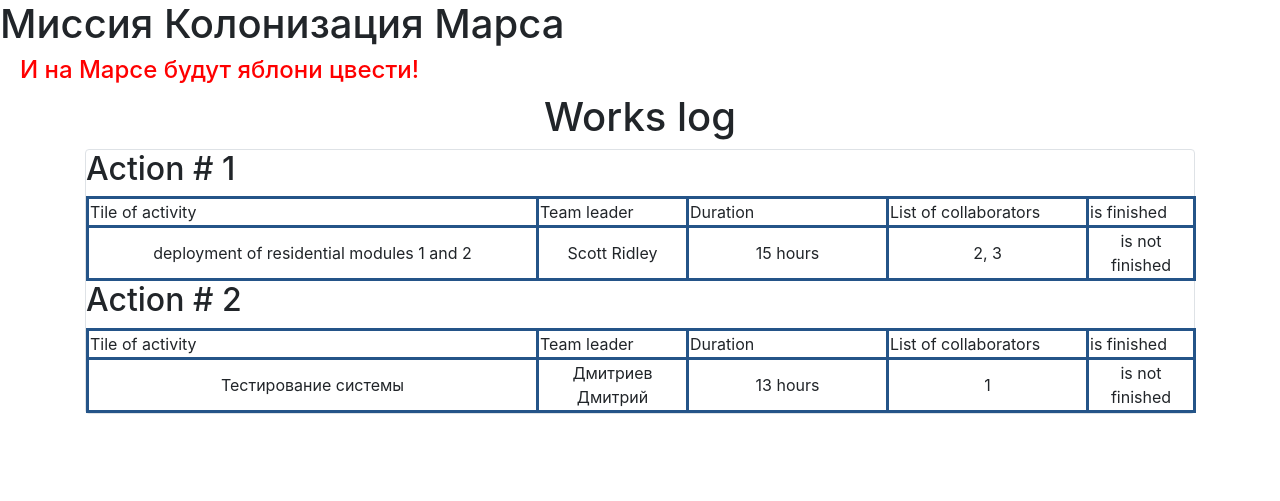
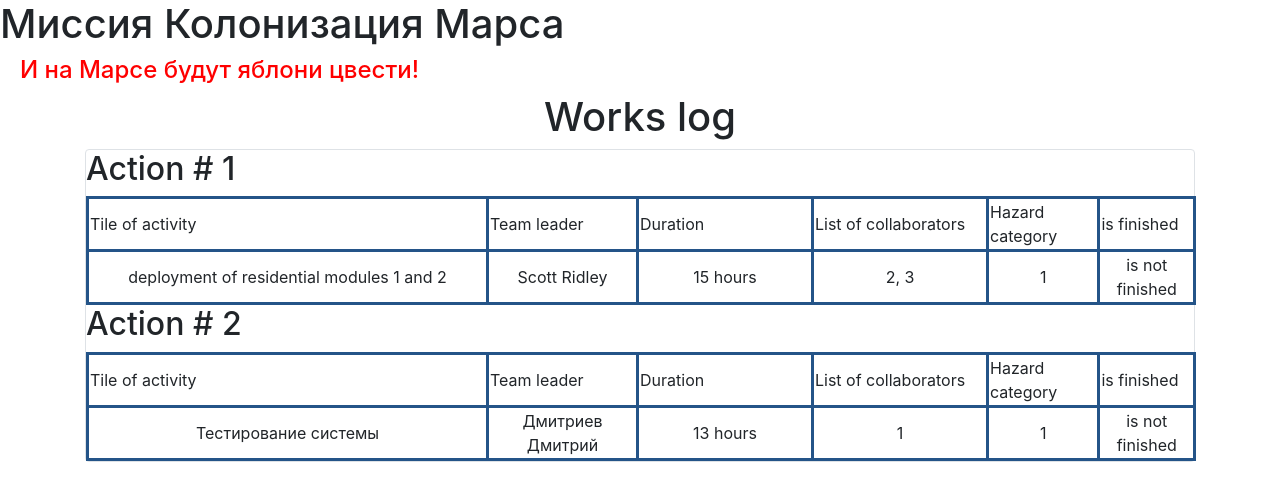
Before and after one commit to roman-shein/web_yandex, a Flask app: page / in a window 1280 px wide. Shown: the part 70-571 px from the top of the page. Run offline with Flask 3, Linux system fonts and the light colour scheme; data comes from the database, SQL or seed files in the repository; both versions use the stored data as it was after the commit; some libraries are stand-ins or nearby versions.

Commit message:
Mars4, additional2

```diff
--- a/MARS4/data/__all_models.py
+++ b/MARS4/data/__all_models.py
@@ -1,3 +1,4 @@
 from . import users
 from . import jobs
 from . import departments
+from . import categories
--- a/MARS4/data/jobs.py
+++ b/MARS4/data/jobs.py
@@ -15,9 +15,11 @@ class Jobs(SqlAlchemyBase):
     collaborators = sqlalchemy.Column(sqlalchemy.Integer)
     start_date = sqlalchemy.Column(sqlalchemy.DateTime)
     end_date = sqlalchemy.Column(sqlalchemy.DateTime)
+    hazard_cat = sqlalchemy.Column(sqlalchemy.Integer, sqlalchemy.ForeignKey("categories.id"))
     is_finished = sqlalchemy.Column(sqlalchemy.Boolean)
 
     user = orm.relationship("User")
+    category = orm.relationship("Categories")
 
     def __repr__(self):
         return f"<Job> {self.job}"
--- a/MARS4/forms/jobs.py
+++ b/MARS4/forms/jobs.py
@@ -9,5 +9,6 @@ class JobsForm(FlaskForm):
     team_leader_id = IntegerField("team leader id", validators=[DataRequired()])
     work_size = IntegerField("work size", validators=[DataRequired()])
     collaborators = StringField("collaborators", validators=[DataRequired()])
+    hazard_cat = IntegerField("hazard category", validators=[DataRequired()])
     is_finished = BooleanField("is finished")
     submit = SubmitField("Add")
--- a/MARS4/main.py
+++ b/MARS4/main.py
@@ -10,6 +10,7 @@ from random import choice
 from data.users import User
 from data.jobs import Jobs
 from data.departments import Department
+from data.categories import Categories
 from forms.user import RegisterForm
 from forms.jobs import JobsForm
 from forms.departments import DepartmentsForm
@@ -74,12 +75,18 @@ def main():
     #     db_sess.add(user)
     #     db_sess.commit()
     #
+    # cat = Categories()
+    # cat.title = "test1"
+    # db_sess.add(cat)
+    # db_sess.commit()
+    #
     # jobs = Jobs()
     # jobs.team_leader = 1
     # jobs.job = "deployment of residential modules 1 and 2"
     # jobs.work_size = 15
     # jobs.collaborators = "2, 3"
     # jobs.start_date = datetime.datetime.now()
+    # jobs.hazard_cat = 1
     # jobs.is_finished = False
     # db_sess.add(jobs)
     # db_sess.commit()
@@ -214,6 +221,7 @@ def edit_departments(id):
                            title='Редактирование департамента',
                            form=form, err="")
 
+
 @app.route("/delete_department/<int:id>", methods=["GET", "POST"])
 @login_required
 def delete_departments(id):
@@ -238,6 +246,7 @@ def add_job():
         job.job = form.job.data
         job.work_size = form.work_size.data
         job.collaborators = form.collaborators.data
+        job.hazard_cat = form.hazard_cat.data
         job.is_finished = form.is_finished.data
         db_sess.add(job)
         db_sess.commit()
@@ -259,6 +268,7 @@ def edit_job(id):
             form.job.data = jobs.job
             form.work_size.data = jobs.work_size
             form.collaborators.data = jobs.collaborators
+            form.hazard_cat.data = jobs.hazard_cat
             form.is_finished.data = jobs.is_finished
         else:
             abort(404)
@@ -272,6 +282,7 @@ def edit_job(id):
             jobs.job = form.job.data
             jobs.work_size = form.work_size.data
             jobs.collaborators = form.collaborators.data
+            jobs.hazard_cat = form.hazard_cat.data
             jobs.is_finished = form.is_finished.data
             db_sess.commit()
             return redirect('/')
--- a/MARS4/templates/works.html
+++ b/MARS4/templates/works.html
@@ -8,10 +8,11 @@
     <div>
         <table>
             <tr>
-                <td style="text-align: left; width: 450px">Tile of activity</td>
+                <td style="text-align: left; width: 400px">Tile of activity</td>
                 <td style="text-align: left; width: 150px">Team leader</td>
-                <td style="text-align: left; width: 200px">Duration</td>
-                <td style="text-align: left; width: 200px">List of collaborators</td>
+                <td style="text-align: left; width: 175px">Duration</td>
+                <td style="text-align: left; width: 175px">List of collaborators</td>
+                <td style="text-align: left; width: 100">Hazard category</td>
                 <td style="text-align: left">is finished</td>
             </tr>
             <tr>
@@ -19,6 +20,7 @@
                 <td>{{job.user.surname}} {{job.user.name}}</td>
                 <td>{{job.work_size}} hours</td>
                 <td>{{job.collaborators}}</td>
+                <td>{{job.hazard_cat}}</td>
                 {% if job.is_finished %}
                 <td>finished</td>
                 {% else %}
```
Also changed, not shown: MARS4/data/categories.py (added, +8 -0 lines), MARS4/templates/add_jobs.html (+9 -0 lines), MARS4/db/blogs.db.
